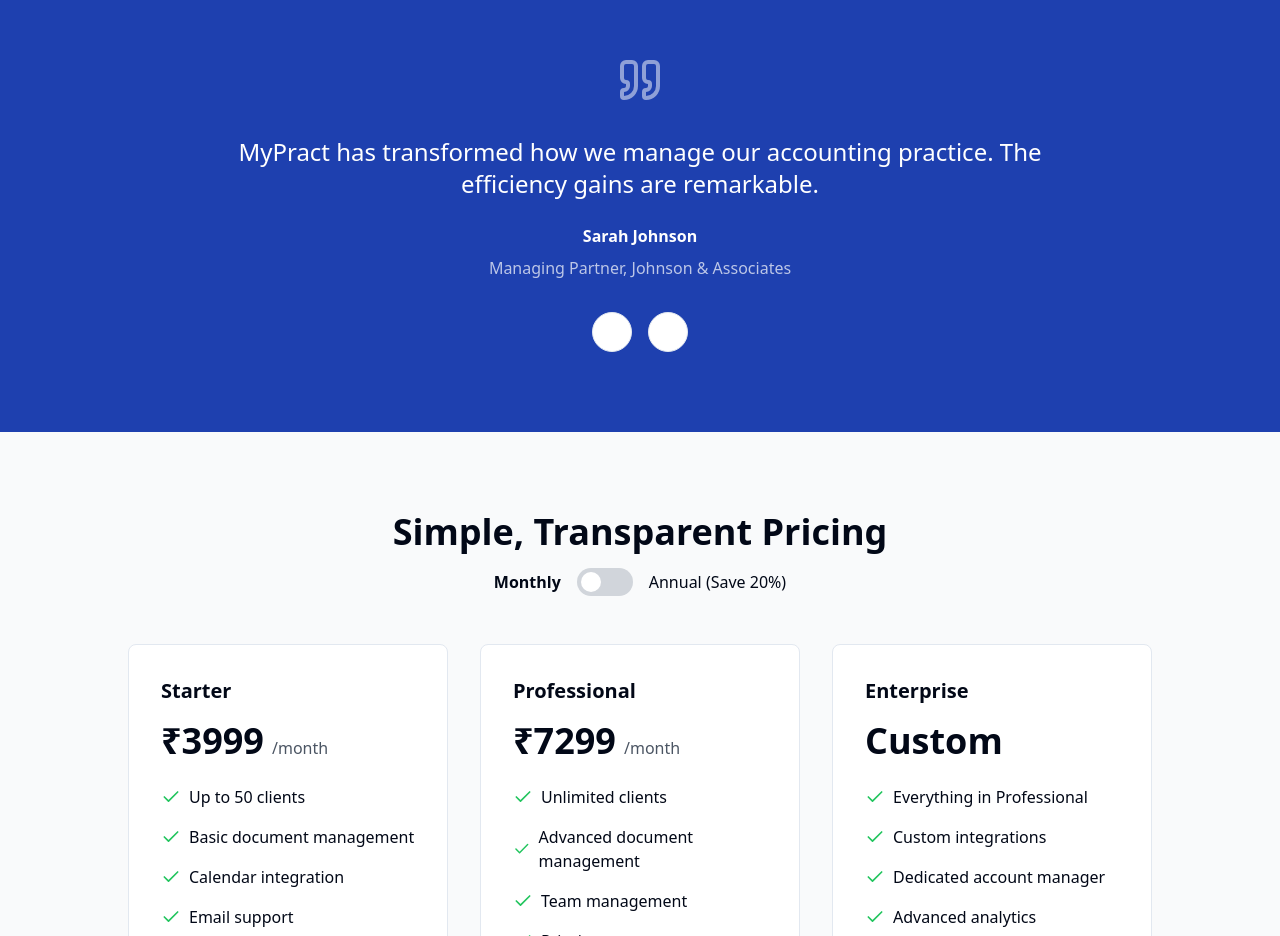
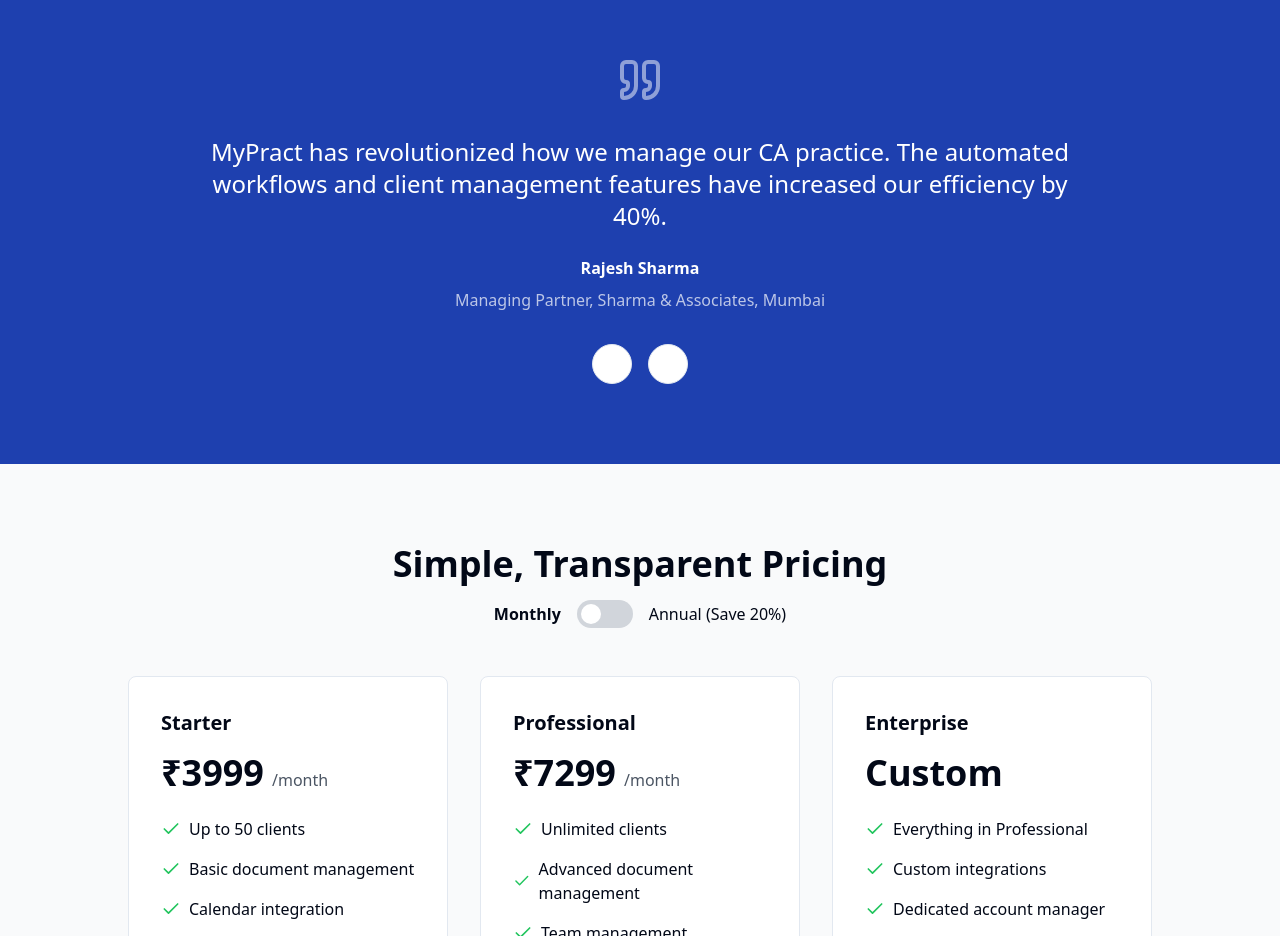
Before and after one commit to Deeshum/mypract-homepage, a React (Vite) app: page / in a window 1280 px wide. Shown: the part 2520-3456 px from the top of the page. Built offline with nearby package versions, Linux system fonts and the light colour scheme.

Commit message:
Add Indian names to testimonials
Updated the testimonials section with Indian names and relevant contexts to make the feedback more relatable to the target audience.
[skip gpt_engineer]

```diff
--- a/src/components/home/Testimonials.tsx
+++ b/src/components/home/Testimonials.tsx
@@ -4,19 +4,19 @@ import { ChevronLeft, ChevronRight, Quote } from "lucide-react";
 
 const testimonials = [
   {
-    quote: "MyPract has transformed how we manage our accounting practice. The efficiency gains are remarkable.",
-    author: "Sarah Johnson",
-    title: "Managing Partner, Johnson & Associates"
+    quote: "MyPract has revolutionized how we manage our CA practice. The automated workflows and client management features have increased our efficiency by 40%.",
+    author: "Rajesh Sharma",
+    title: "Managing Partner, Sharma & Associates, Mumbai"
   },
   {
-    quote: "The client management and document organization features have saved us countless hours.",
-    author: "Michael Chen",
-    title: "Senior Tax Advisor, Chen Tax Services"
+    quote: "The GST compliance tracking and document organization features have made our practice completely paperless. Best investment for any CA firm.",
+    author: "Priya Patel",
+    title: "Senior Partner, Patel Tax Consultants, Bangalore"
   },
   {
-    quote: "Best investment we've made for our practice. The team management features are exceptional.",
-    author: "David Smith",
-    title: "Founder, Smith Accounting Group"
+    quote: "From ITR filing to client communication, MyPract streamlines everything. Our team productivity has improved significantly since we started using it.",
+    author: "Amit Verma",
+    title: "Founder, Verma & Co. Chartered Accountants, Delhi"
   }
 ];
 
```
